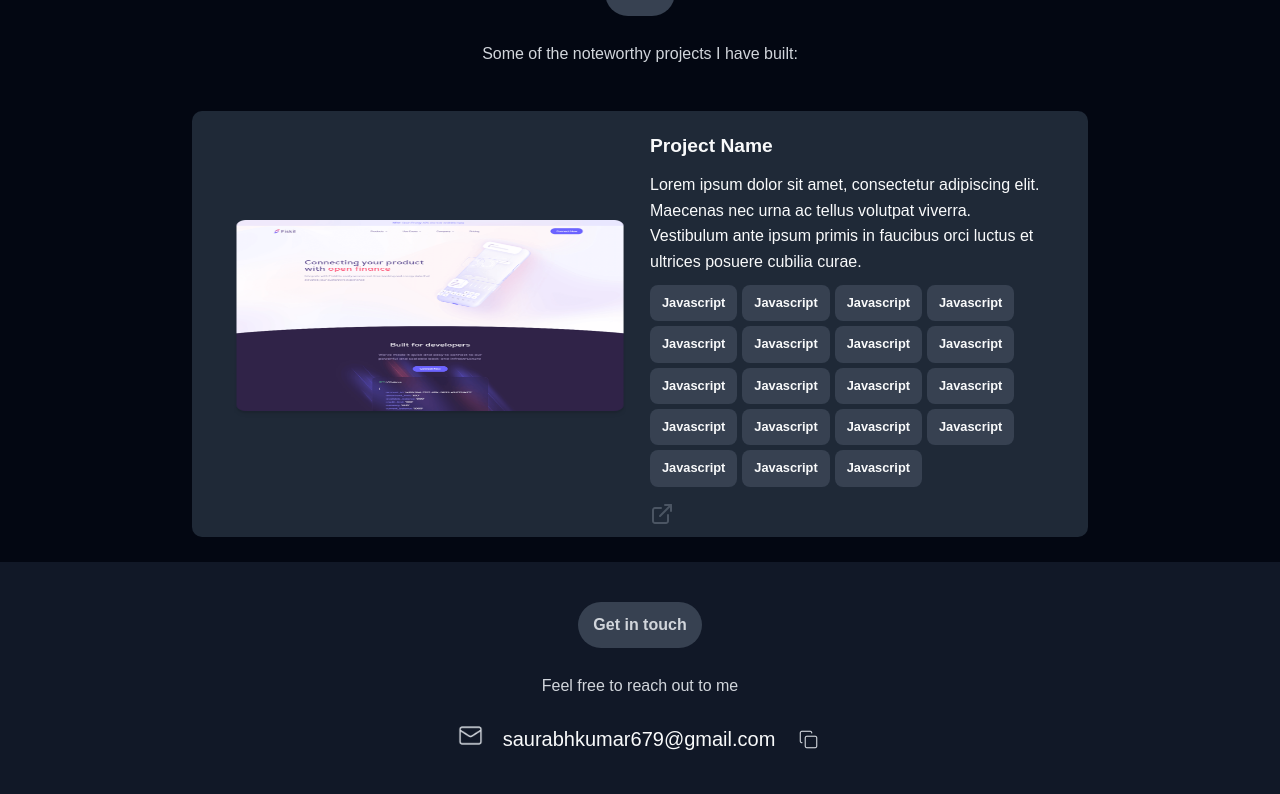
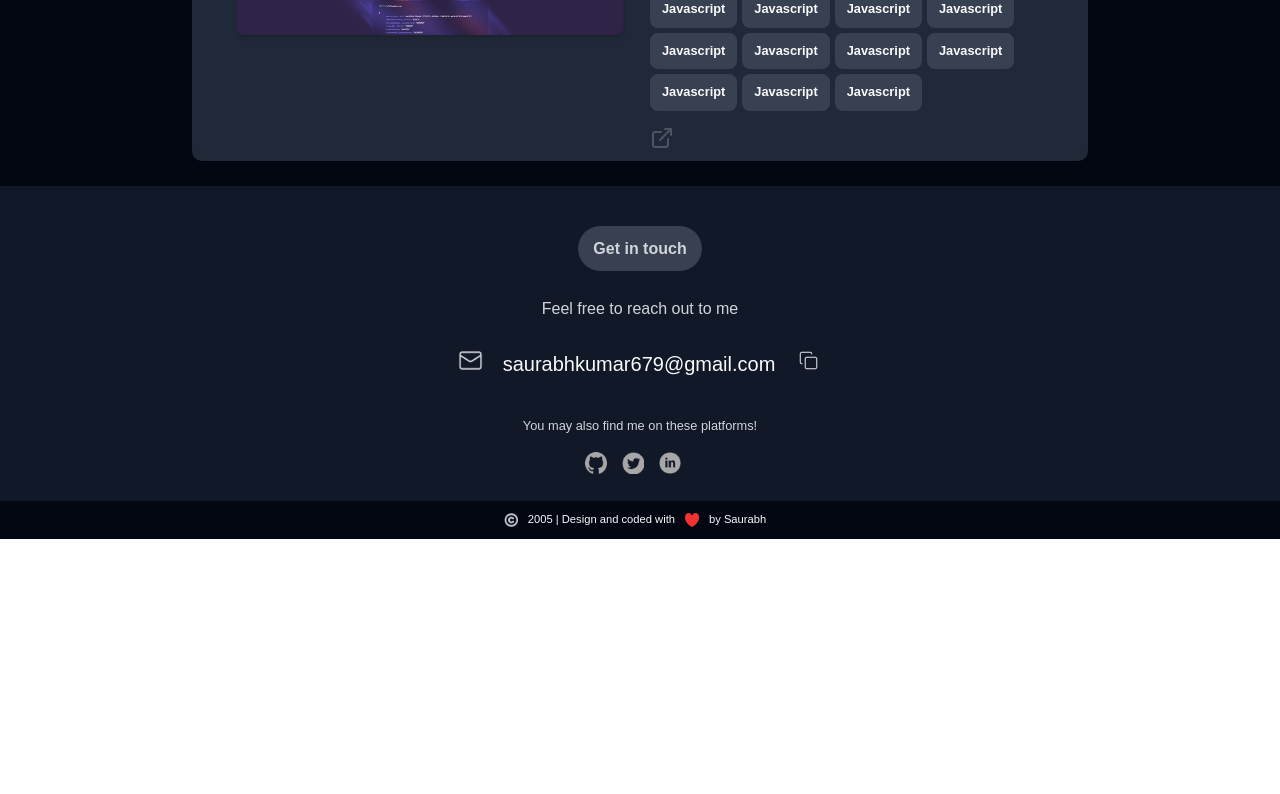
Before and after one commit to saurabhkara/portfolio2025, a Next.js app: page / in a window 1280 px wide. Shown: the part 2000-2794 px from the top of the page. After the commit the page ends 2539 px from the top, so only its background shows below. Built offline with nearby package versions, Linux system fonts and the light colour scheme.

Commit message:
social link added

```diff
--- a/src/app/page.tsx
+++ b/src/app/page.tsx
@@ -14,7 +14,7 @@
 
 export default function Home() {
 
-  const [hamburgeClicked, setHamburgerClicked] = useState(true);
+  const [hamburgeClicked, setHamburgerClicked] = useState(false);
   const workSectionRef = useRef<HTMLDivElement>(null)
   const skillSectionRef = useRef<HTMLDivElement>(null)
   const aboutSectionRef = useRef<HTMLDivElement>(null)
--- a/src/component/FooterComponent.tsx
+++ b/src/component/FooterComponent.tsx
@@ -3,12 +3,18 @@
 import SocialIconComponent from './SocialIconComponent';
 
 export default function FooterComponent() {
+
+
+
+    const copyClipBoard=()=>{
+        navigator.clipboard.writeText('saurabhkumar679@gmail.com');
+    }
     return (
         <div className={styles.footercomponent}>
             <div className={styles.mailContainer}>
                 <a href="mailto:saurabhkumar679@gmail.com"><img src="./mail.png" className={styles.mailIcon} /></a>
                 <p className={styles.mailid}>saurabhkumar679@gmail.com</p>
-                <img src="./copyIcon.png" className={styles.copyIcon} />
+                <div onClick={copyClipBoard}><img src="./copyIcon.png" className={styles.copyIcon} /></div>
             </div>
             <div className={styles.socialComp}>
                 <p className={styles.findMessage}>You may also find me on these platforms!</p>
--- a/src/component/SocialIconComponent.tsx
+++ b/src/component/SocialIconComponent.tsx
@@ -1,12 +1,20 @@
 import React from 'react'
 import styles from "../app/page.module.css"
 
+const githubLink= 'https://github.com/saurabhkara'
+const linkedinLink =  "https://www.linkedin.com/in/saurabh1k"
+const xLink= "https://x.com/i____saurabh"
+
 export default function SocialIconComponent() {
+
+  const navigateTo=(link:string)=>{
+    window.open(link)
+  }
   return (
     <div className={styles.introLocation}>
-        <img src="./github.png"  className={styles.socialIcon}/>
-        <img src="./x.png"  className={styles.socialIcon}/>
-        <img src="./linkedin.png" className={styles.socialIcon}/>
+        <a onClick={()=>navigateTo(githubLink)}><img src="./github.png"  className={styles.socialIcon}/></a>
+        <a onClick={()=>navigateTo(xLink)}><img src="./x.png"  className={styles.socialIcon}/></a>
+       <a onClick={()=>navigateTo(linkedinLink)}> <img src="./linkedin.png" className={styles.socialIcon}/></a>
     </div>
   )
 }
```
